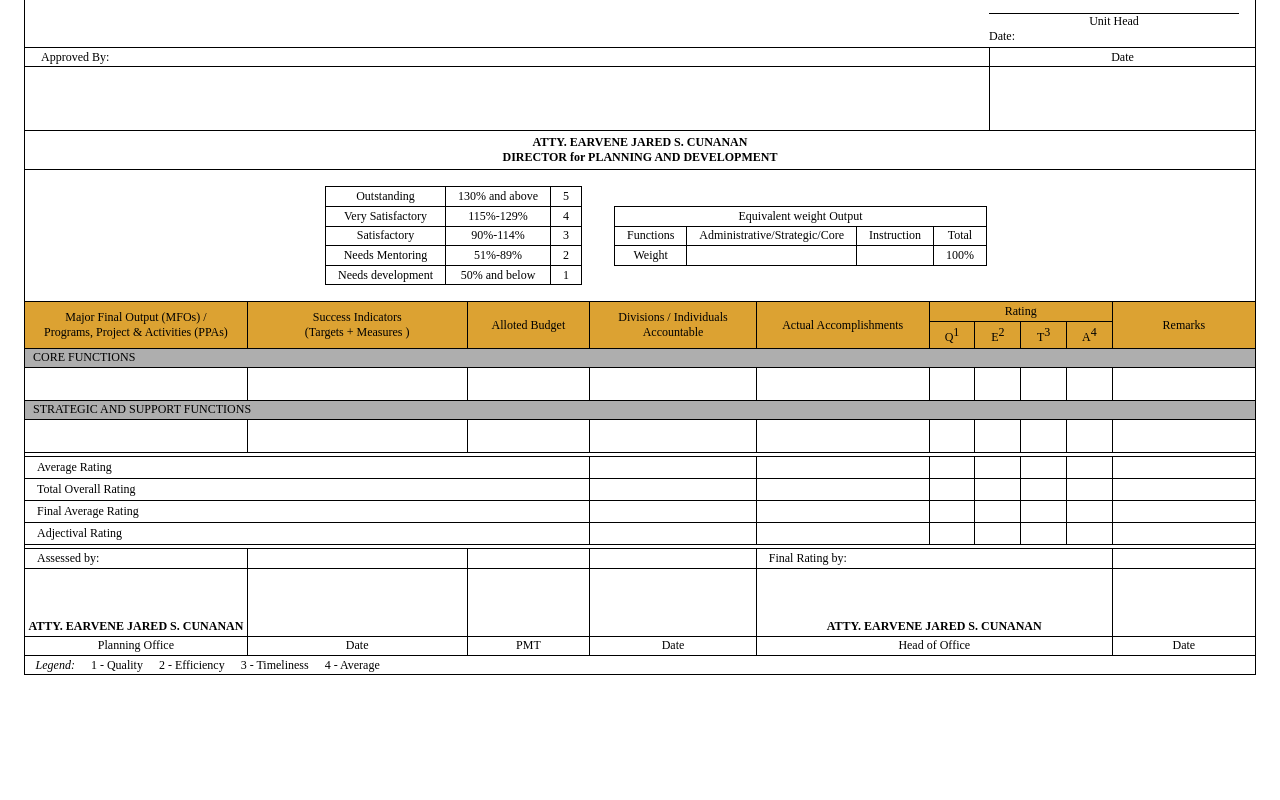
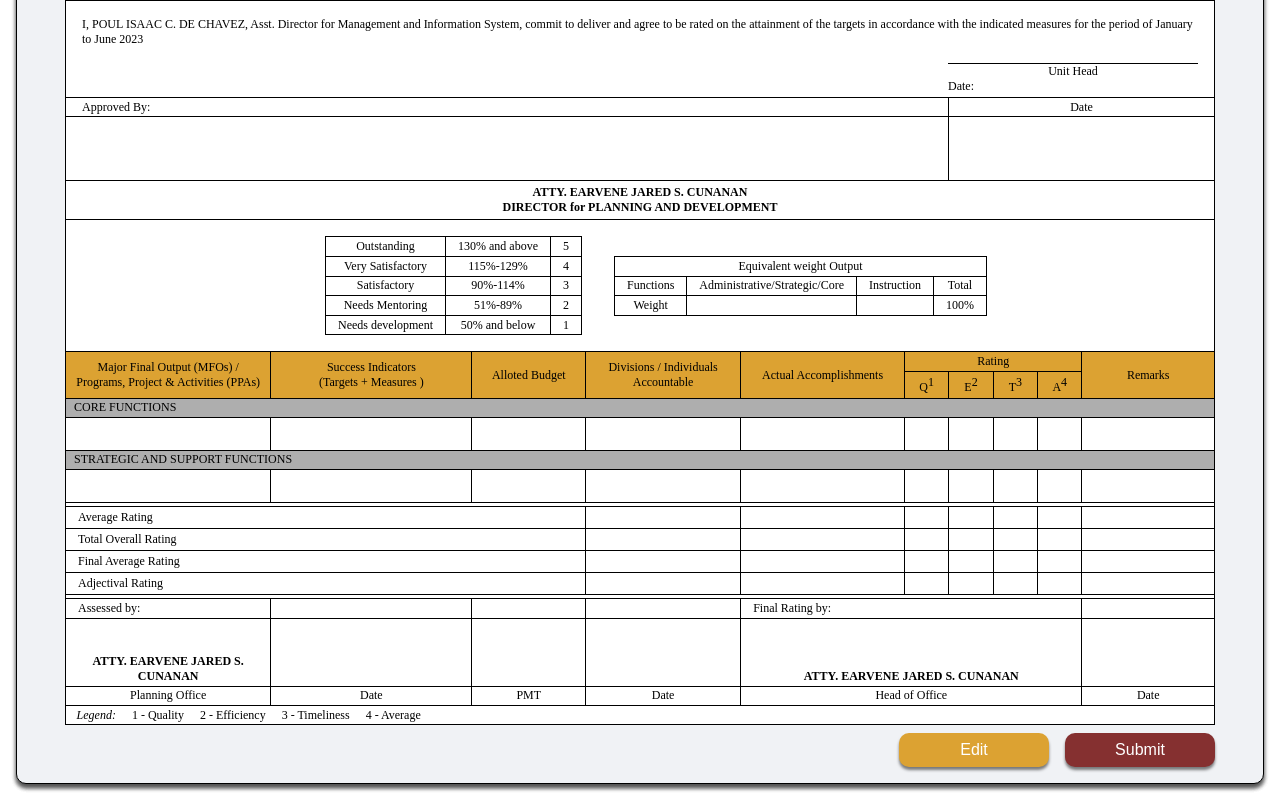
Before and after one commit to Sanjero20/bsu-opcr-frontend, a React (Vite) app: page /head in a window 1280 px wide. Shown: the part 255-1055 px from the top of the page. Before the commit the page ends 954 px from the top, so only its background shows below. Built offline with nearby package versions, Linux system fonts and the light colour scheme.

Commit message:
Refactor component and include to preview page

```diff
--- a/src/components/MFO-Form/Mfo.jsx
+++ b/src/components/MFO-Form/Mfo.jsx
@@ -7,12 +7,9 @@ import FormBody from './FormBody/FormBody';
 function Mform() {
   return (
     <Container>
-      <div style={{ padding: '1.5rem' }}>
-        <FormHeader />
-        <Guidelines />
-
-        <FormBody />
-      </div>
+      <FormHeader />
+      <Guidelines />
+      <FormBody />
     </Container>
   );
 }
--- a/src/components/MFO-Form/Mfo.styled.jsx
+++ b/src/components/MFO-Form/Mfo.styled.jsx
@@ -3,6 +3,8 @@ import styled from 'styled-components';
 // Long bond paper size  2550 x 3900 pixels.
 
 export const Container = styled.div`
+  background-color: white;
+
   .center {
     display: flex;
     justify-content: center;
--- a/src/layouts/Main/Main.jsx
+++ b/src/layouts/Main/Main.jsx
@@ -1,13 +1,20 @@
+import styled from 'styled-components';
 import { Outlet } from 'react-router-dom';
 import Header from '../Header/Header';
 
 function Main() {
   return (
-    <div>
+    <>
       <Header />
-      <Outlet />
-    </div>
+      <Content>
+        <Outlet />
+      </Content>
+    </>
   );
 }
 
 export default Main;
+
+const Content = styled.div`
+  padding: 1rem;
+`;
--- /dev/null
+++ b/src/pages/head/preview/Preview.jsx
@@ -0,0 +1,20 @@
+import Mform from '../../../components/MFO-Form/Mfo';
+import { Button } from '../../../components/ui/Button.styled';
+import { Container, ButtonContainer } from './Preview.styled';
+
+function Preview() {
+  return (
+    <Container>
+      <p>Status: Callibrating</p>
+
+      <Mform />
+
+      <ButtonContainer>
+        <Button yellow>Edit</Button>
+        <Button>Submit</Button>
+      </ButtonContainer>
+    </Container>
+  );
+}
+
+export default Preview;
--- /dev/null
+++ b/src/pages/head/preview/Preview.styled.jsx
@@ -0,0 +1,22 @@
+import styled from 'styled-components';
+import theme from '../../../styles/theme';
+
+export const Container = styled.div`
+  background-color: ${theme.white};
+  padding: 1em 3em;
+
+  display: flex;
+  flex-direction: column;
+  gap: 0.5em;
+
+  border: 1px solid #000000;
+  border-radius: 10px;
+  box-shadow: 0px 4px 4px rgba(0, 0, 0, 0.25), 0px 4px 4px rgba(0, 0, 0, 0.25),
+    0px 4px 4px rgba(0, 0, 0, 0.25), 0px 4px 4px rgba(0, 0, 0, 0.25);
+`;
+
+export const ButtonContainer = styled.div`
+  align-self: end;
+  display: flex;
+  gap: 1em;
+`;
--- a/src/routes/subroutes/head.jsx
+++ b/src/routes/subroutes/head.jsx
@@ -1,9 +1,9 @@
-import Mform from '../../components/MFO-Form/Mfo';
+import Preview from '../../pages/head/preview/Preview';
 
 const headRoutes = [
   {
     index: true,
-    element: <Mform />,
+    element: <Preview />,
   },
 ];
 
```
